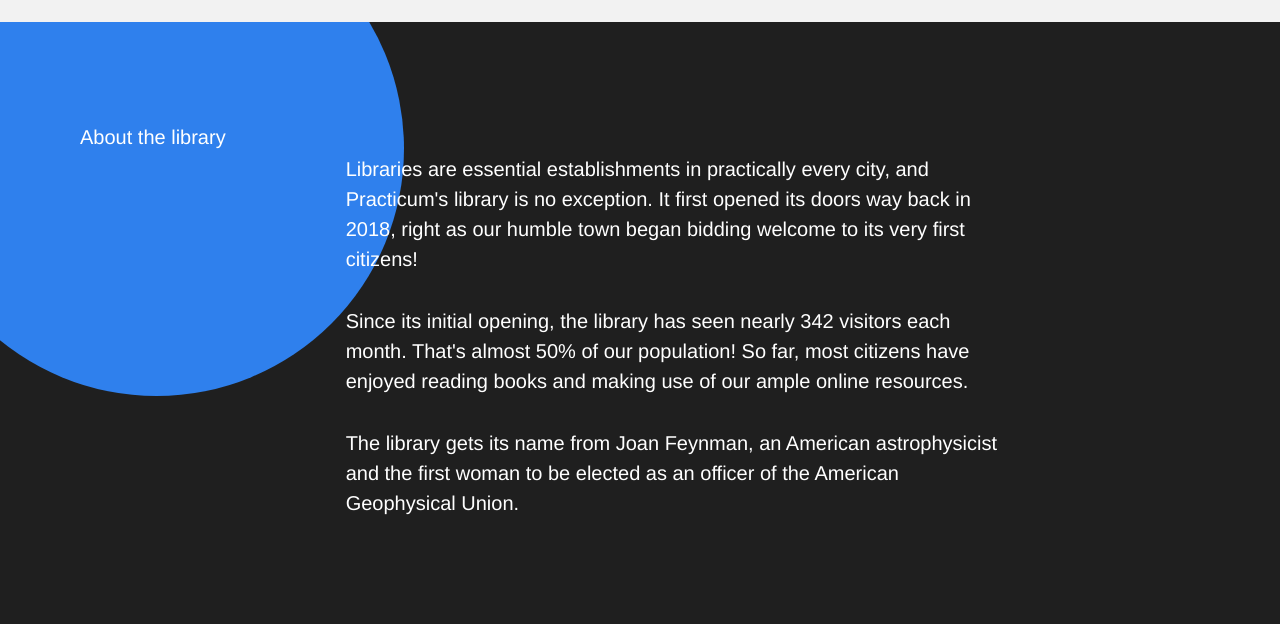
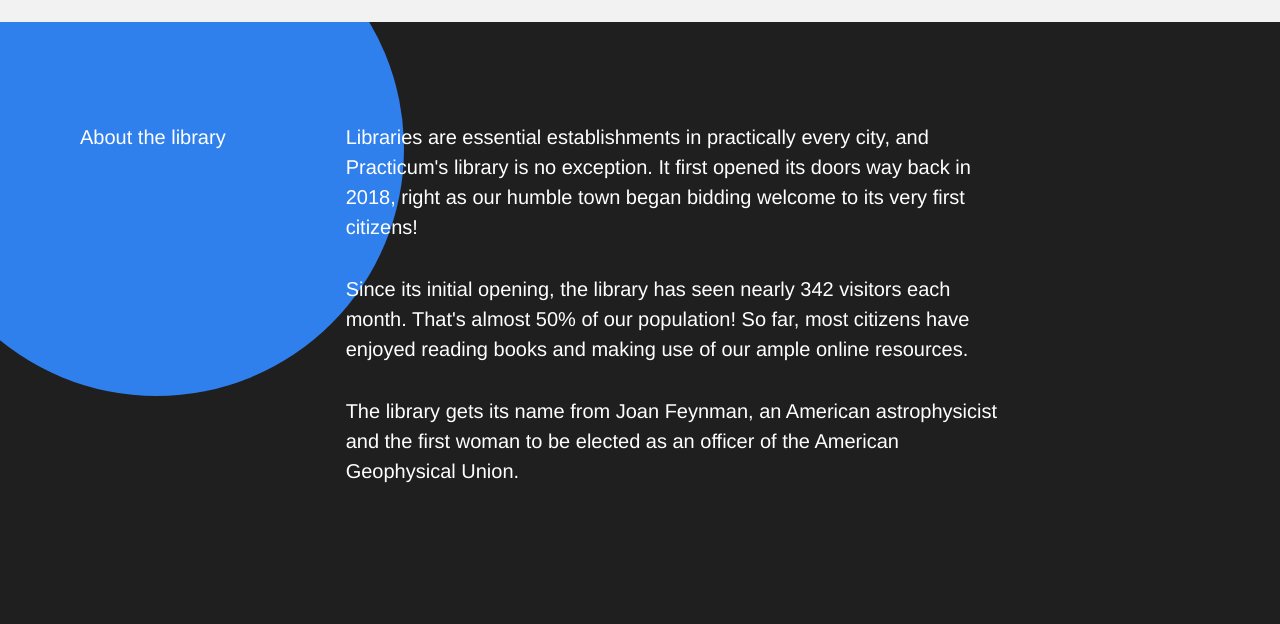
Before and after one commit to Christion01/se_project_library, a plain HTML site: page index.html in a window 1280 px wide. Shown: the part 3420-4044 px from the top of the page. Drawn offline with Linux system fonts and the light colour scheme.

Commit message:
Corrections on first project #3

```diff
--- a/styles/style.css
+++ b/styles/style.css
@@ -387,7 +387,8 @@
 }
 
 .about__paragraph {
-  margin: 32px 0 0;
+  margin-bottom: 32px;
+  margin-top: 0;
 }
 .about__paragraph:last-of-type {
   margin-bottom: 0;
```
